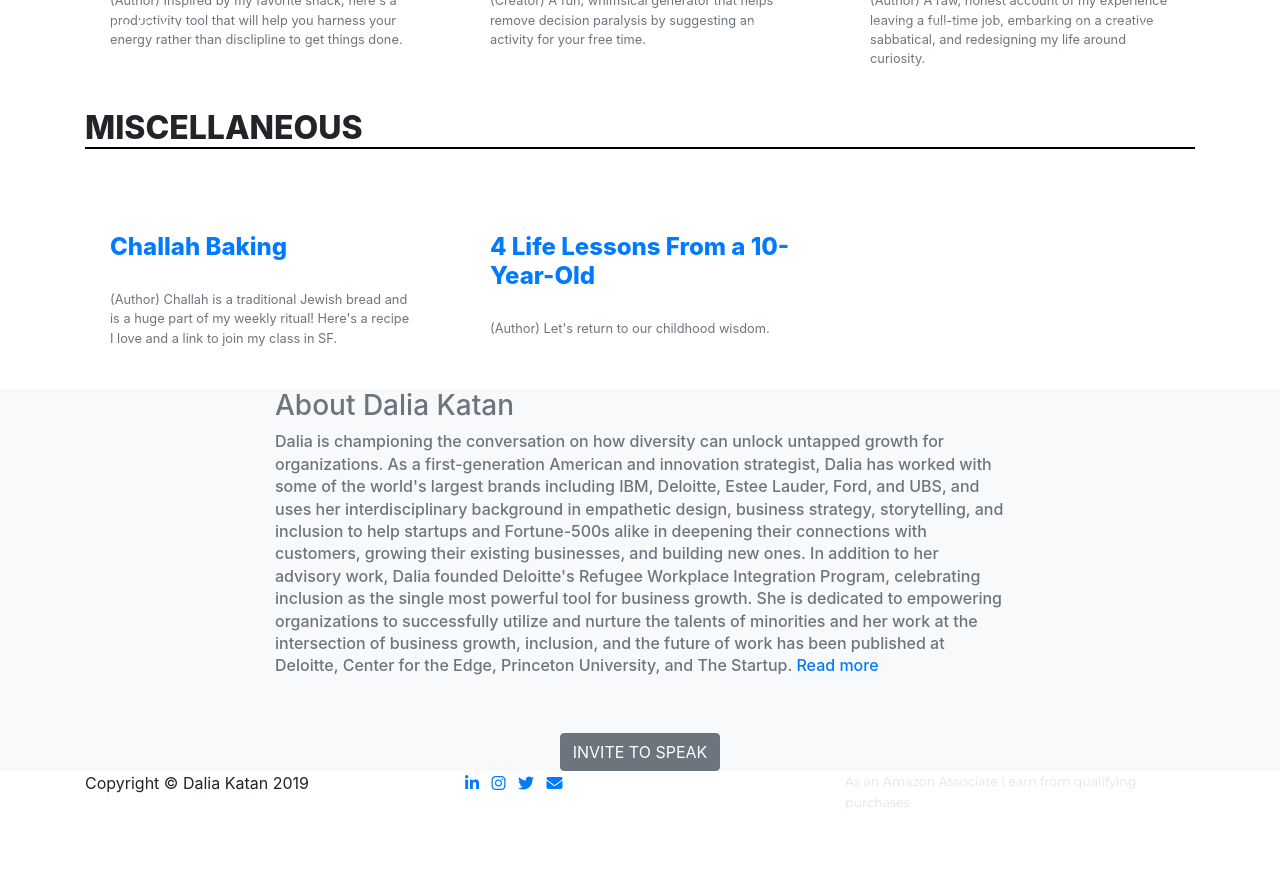
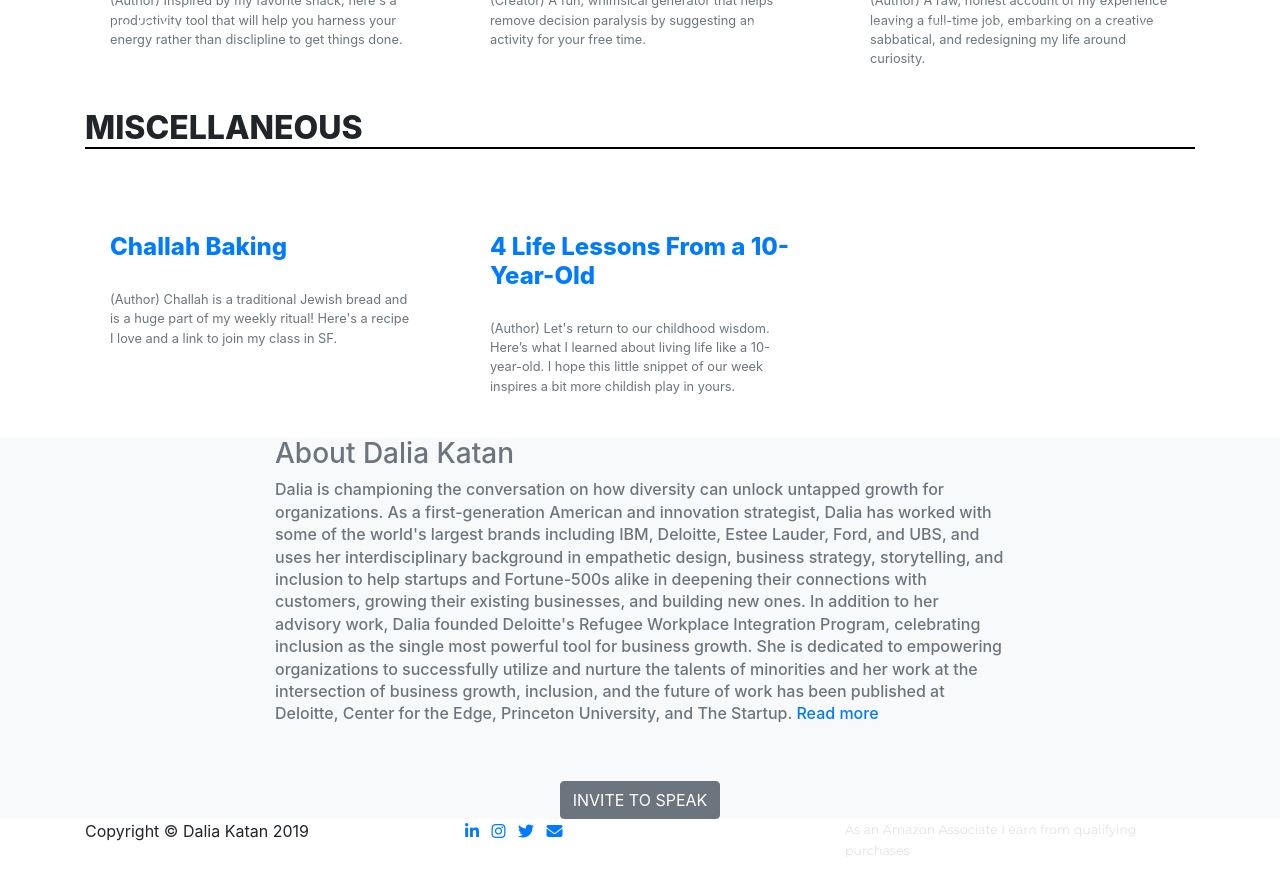
Before and after one commit to dalkat/dalkat.github.io, a Jekyll site: the page built from for-you.md, in a window 1280 px wide and 900 px high, scrolled down 1257 px. Shown: the top 896 px of the window. Built offline with Jekyll 4.4.1, drawn with Linux system fonts in a browser that asks for light colours; nearby versions of some CDN libraries; some web fonts are replaced; library files that are not in the unit come from our copies; before the commit the page ends 2109 px from its top, so only the background shows below that.

Commit message:
Update for-you.yml

```diff
--- a/_data/for-you.yml
+++ b/_data/for-you.yml
@@ -61,7 +61,7 @@ services3:
       img: img/content/challah_thumb.jpg
       url: https://daliakatan.com/challah
     - heading: 4 Life Lessons From a 10-Year-Old
-      text: (Author) Let's return to our childhood wisdom.
+      text: (Author) Let's return to our childhood wisdom. Here’s what I learned about living life like a 10-year-old. I hope this little snippet of our week inspires a bit more childish play in yours.
       img: img/content/ryanlessons_thumb.jpg
       url: https://medium.com/@dkatan77/4-life-lessons-from-a-10-year-old-401503c7eb32
 
```
